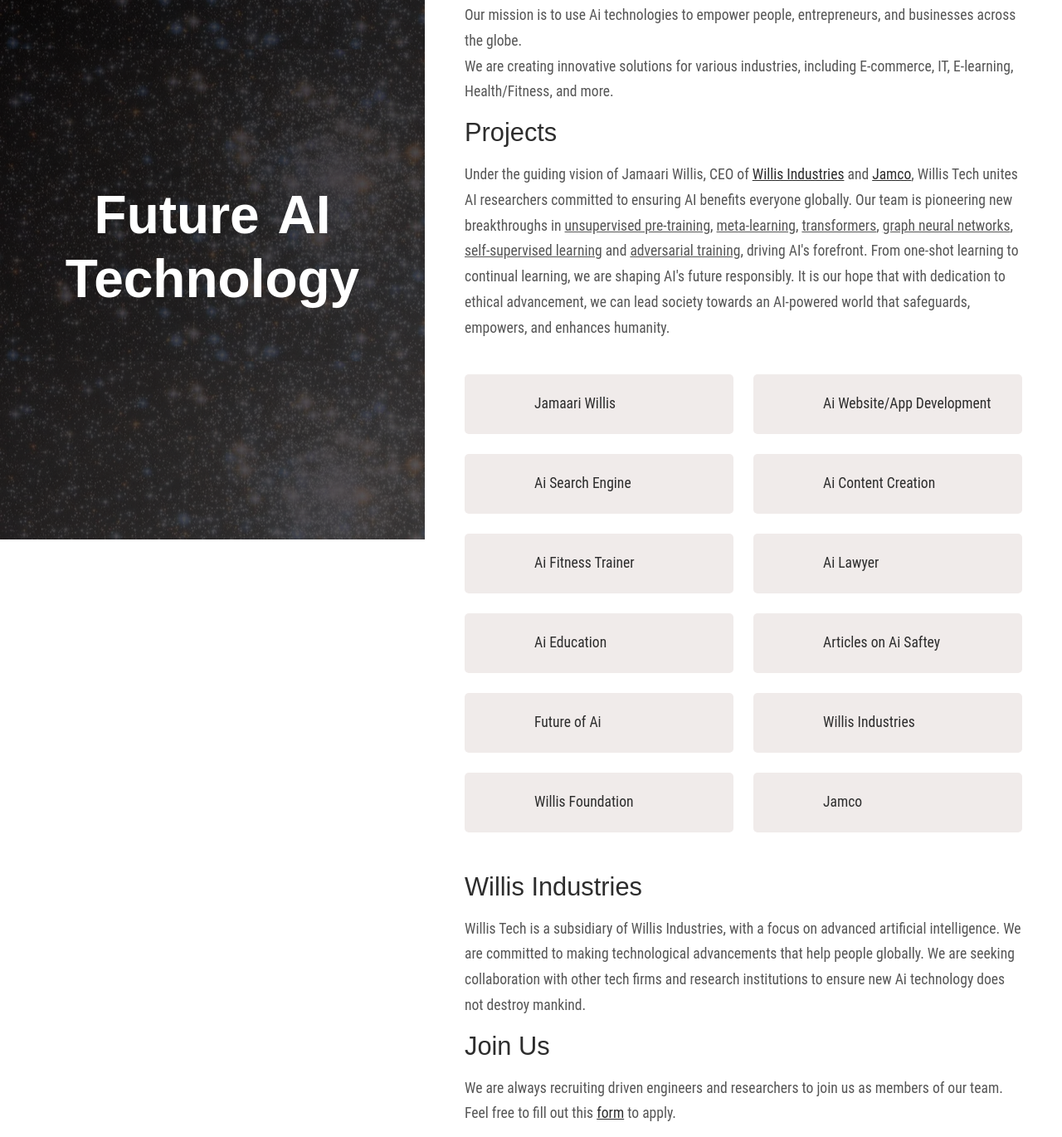
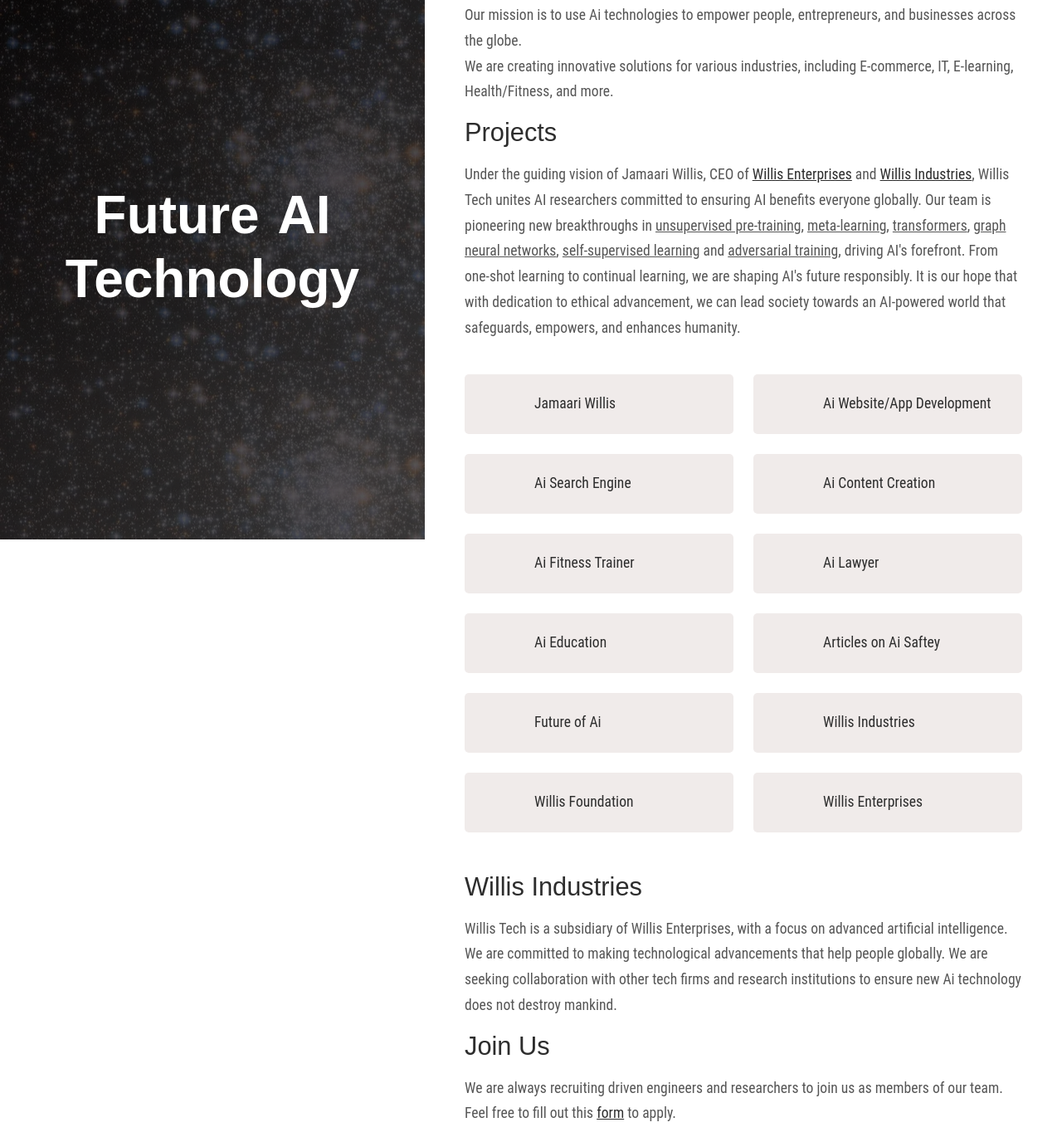
Before and after one commit to JamaariWillis/WillisTech, a plain HTML site: page index.html in a window 1280 px wide. Shown: the part 150-1520 px from the top of the page at 83% size. Drawn offline with Linux system fonts and the light colour scheme; a web font is replaced by a local one.

Commit message:
Updated index.html

```diff
--- a/index.html
+++ b/index.html
@@ -67,7 +67,7 @@
                 <p><strong>We are making the world a better place through technology.</strong></p>
                 <p>Our mission is to use Ai technologies to empower people, entrepreneurs, and businesses across the globe. <br>We are creating innovative solutions for various industries, including E-commerce, IT, E-learning, Health/Fitness, and more.</p>
                 <h2 id="team">Projects</h2>
-                <p>Under the guiding vision of Jamaari Willis, CEO of <a href="https://willisindustries.com">Willis Industries</a> and <a href="https://www.linkedin.com/company/jamco-media">Jamco</a>, Willis Tech unites AI researchers committed to ensuring AI benefits everyone globally. Our team is pioneering new breakthroughs in <u>unsupervised pre-training</u>, <u>meta-learning</u>, <u>transformers</u>, <u>graph neural networks</u>, <u>self-supervised learning</u> and <u>adversarial training</u>, driving AI's forefront.  From one-shot learning to continual learning, we are shaping AI's future responsibly. It is our hope that with dedication to ethical advancement, we can lead society towards an AI-powered world that safeguards, empowers, and enhances humanity.</p>
+                <p>Under the guiding vision of Jamaari Willis, CEO of <a href="https://www.linkedin.com/company/willisenterprises">Willis Enterprises</a> and <a href="https://willisindustries.com">Willis Industries</a>, Willis Tech unites AI researchers committed to ensuring AI benefits everyone globally. Our team is pioneering new breakthroughs in <u>unsupervised pre-training</u>, <u>meta-learning</u>, <u>transformers</u>, <u>graph neural networks</u>, <u>self-supervised learning</u> and <u>adversarial training</u>, driving AI's forefront.  From one-shot learning to continual learning, we are shaping AI's future responsibly. It is our hope that with dedication to ethical advancement, we can lead society towards an AI-powered world that safeguards, empowers, and enhances humanity.</p>
                 <div class="row row-cols-1 row-cols-xxl-3 row-cols-xl-2 team">
                     <div class="col">
                         <a class="team-member" href="https://twitter.com/JamaariAli" target="_blank">
@@ -136,15 +136,15 @@
                         </a>
                     </div>
                     <div class="col">
-                        <a class="team-member" href="https://www.linkedin.com/company/jamco-media" target="_blank">
+                        <a class="team-member" href="https://www.linkedin.com/company/willisenteprises" target="_blank">
                             <div class="img img-11"></div>
-                            Jamco
+                            Willis Enterprises
                         </a>
                     </div>
                 </div>
 
                 <h2 id="relation-to-x-corp">Willis Industries</h2>
-                <p>Willis Tech is a subsidiary of Willis Industries, with a focus on advanced artificial intelligence. We are committed to making technological advancements that help people globally. We are seeking collaboration with other tech firms and research institutions to ensure new Ai technology does not destroy mankind.</p>
+                <p>Willis Tech is a subsidiary of Willis Enterprises, with a focus on advanced artificial intelligence. We are committed to making technological advancements that help people globally. We are seeking collaboration with other tech firms and research institutions to ensure new Ai technology does not destroy mankind.</p>
                 <h2 id="join-us">Join Us</h2>
                 <p>We are always recruiting driven engineers and researchers to join us as members of our team. Feel free to fill out this <a href="https://airtable.com/appZPrJqzgGrcUR5D/shr5j0QWzadv7L23u">form</a> to apply.</p>
             </section>
@@ -173,10 +173,10 @@
                             <!-- Background -->
                             <rect class="cls-1" height="1000" width="1000"></rect>
 
-                            <!-- Wayne Tech "W" -->
+                            <!-- Willis Tech "W" -->
                             <text class="cls-2" x="500" y="550">W</text>
 
-                            <!-- Wayne Tech "Tech" -->
+                            <!-- Willis Tech "Tech" -->
                             <text class="cls-3" x="500" y="800">TECH</text>
                         </svg>
 
```
